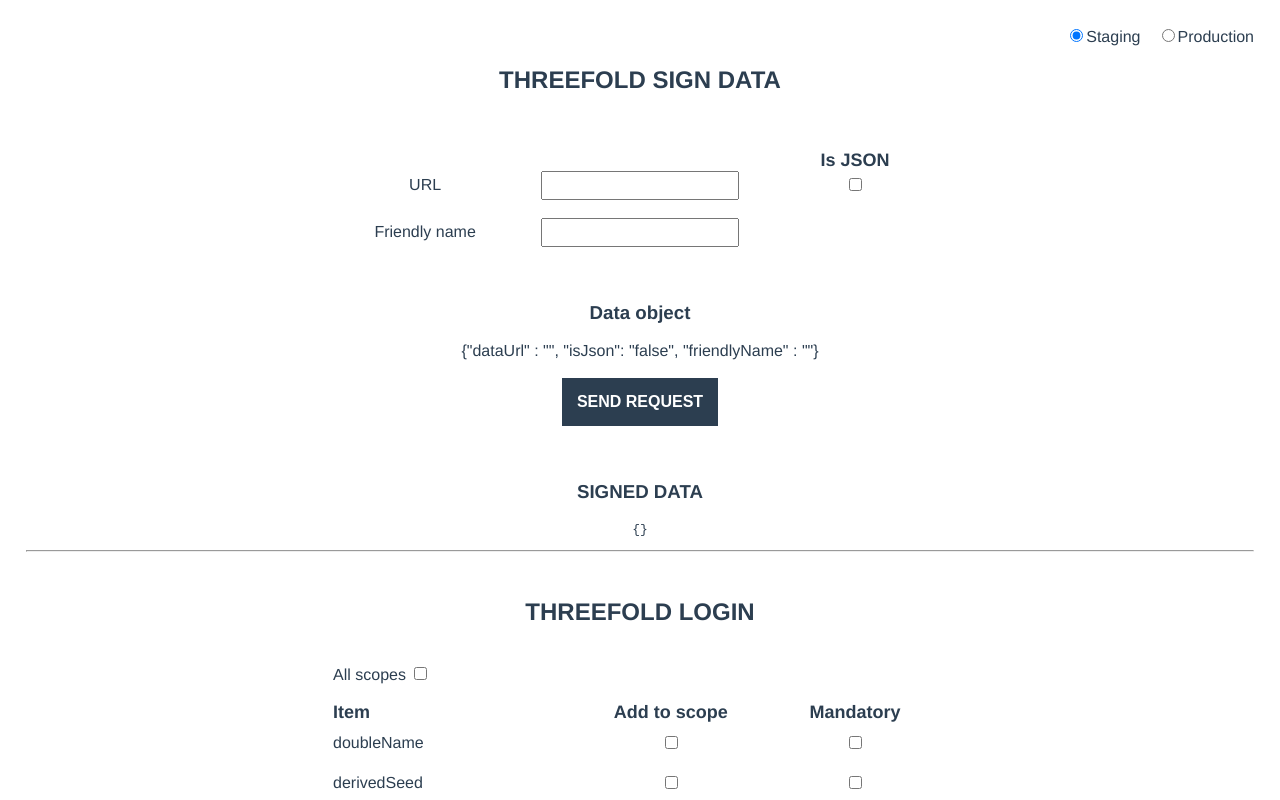
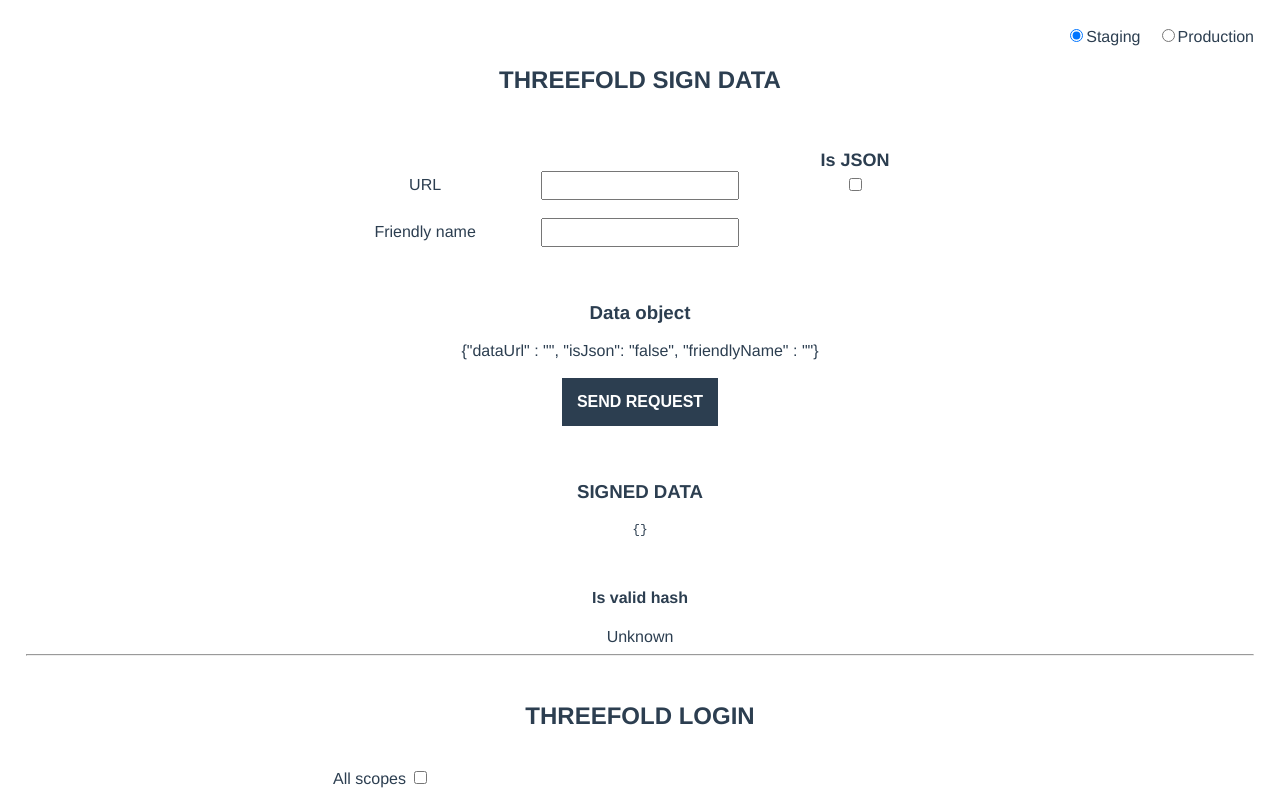
Before and after one commit to threefoldtecharchive/threefold_login_js_sdk, a Vue app in the folder example/: page / in a window 1280 px wide. Shown: the top 800 px of the page. Built offline with nearby package versions, Linux system fonts and the light colour scheme.

Commit message:
hash validation

```diff
--- a/example/src/views/Home.vue
+++ b/example/src/views/Home.vue
@@ -49,6 +49,20 @@
       <pre>{{ signedData }}</pre>
     </div>
 
+    <br>
+
+    <div>
+      <h4>Is valid hash</h4>
+      <div v-if="isValidHash === true">
+        <span style="color: green">Hash has been validated</span>
+      </div>
+      <div v-else-if="isValidHash === false">
+        <span style="color: red">Hash mismatch</span>
+      </div>
+      <div v-else>
+        Unknown
+      </div>
+    </div>
     <hr>
     <br>
 
@@ -160,6 +174,8 @@
 
 const signDataValue = ref<string>('');
 const friendlyNameDataValue = ref<string>('');
+
+const isValidHash = ref<boolean>();
 
 const items = ref([
   {
@@ -303,6 +319,8 @@
       if (signedDataMessage) {
         console.log("signedData. ", signedDataMessage)
         signedData.value = e.data.profileData?.profile
+
+        isValidHash.value = !!(signedData.value['hashedData'] && signedData.value['hashedData'] === hashedUrl);
       }
 
       popup?.close();
@@ -443,6 +461,7 @@
       signedData,
       friendlyNameDataValue,
       Configurations,
+      isValidHash,
       addToScope,
       loginWithCustomScope,
       toggleScope,
```
